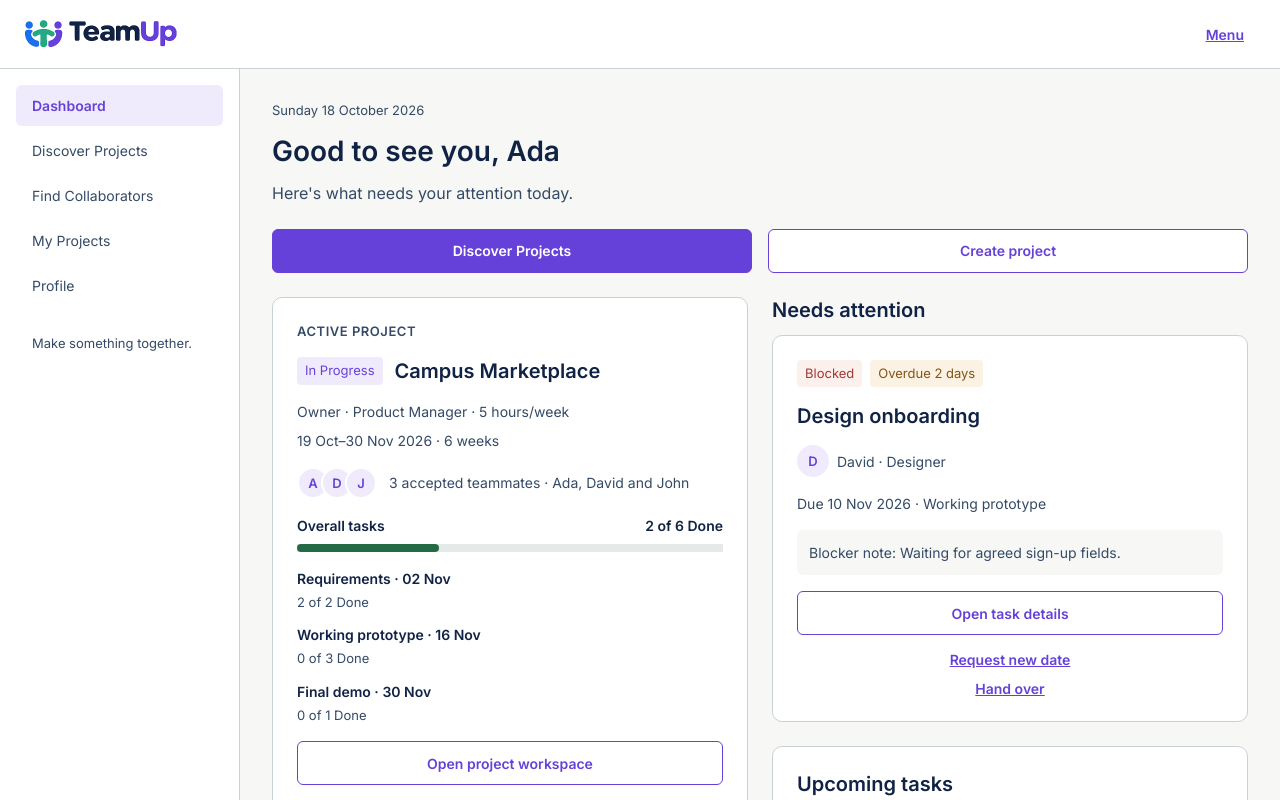
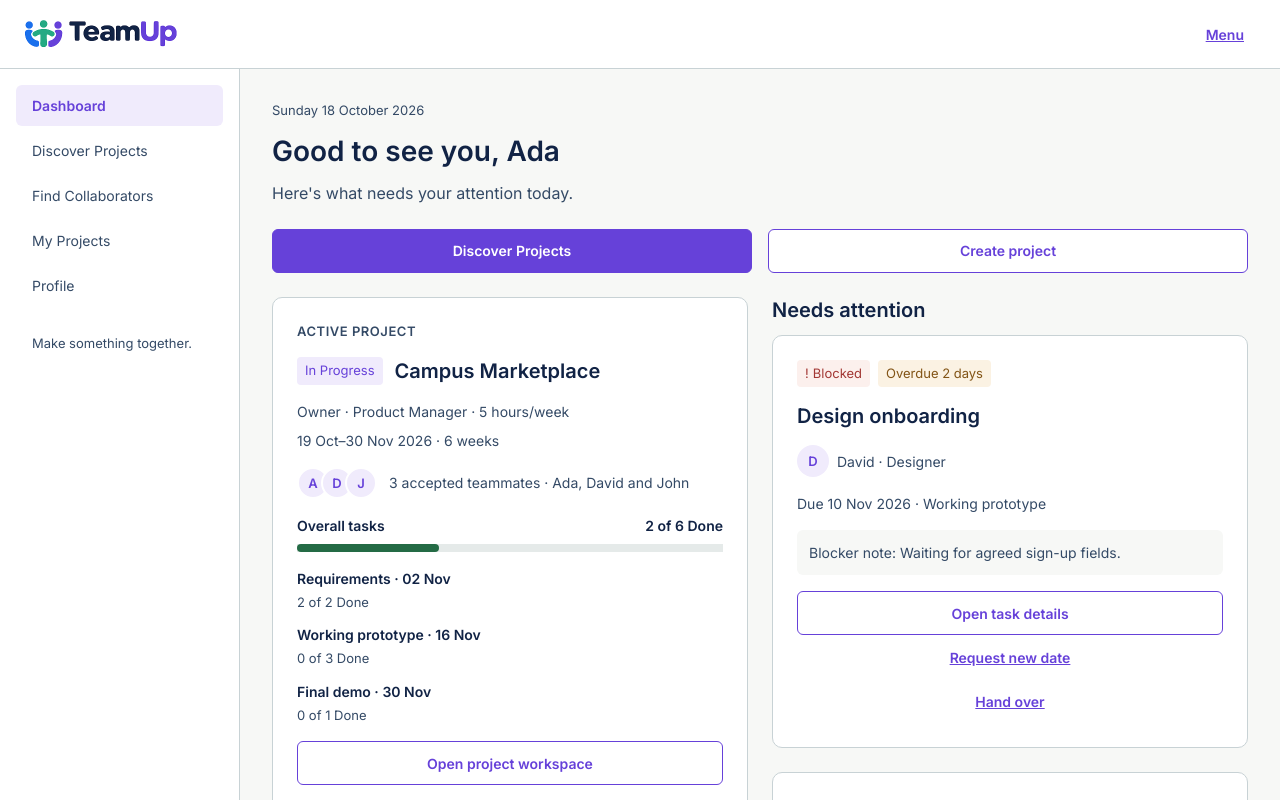
Before and after one commit to teamup-lattice/teamup-frontend, a React (Vite) app: page /dashboard in a window 1280 px wide. Shown: the top 800 px of the page. Built offline with nearby package versions, Linux system fonts and the light colour scheme.

Commit message:
Update styling

```diff
--- a/src/pages/Dashboard/NeedsAttentionCard.jsx
+++ b/src/pages/Dashboard/NeedsAttentionCard.jsx
@@ -16,6 +16,11 @@ function NeedsAttentionCard({ needsAttention }) {
               }`}
               key={status}
             >
+              {isBlocked && (
+                <span className={styles.blockedIcon} aria-hidden="true">
+                  !
+                </span>
+              )}
               {status}
             </span>
           );
--- a/src/pages/Dashboard/NeedsAttentionCard.module.css
+++ b/src/pages/Dashboard/NeedsAttentionCard.module.css
@@ -24,8 +24,20 @@
 }
 
 .blocked {
+  display: inline-flex;
+  align-items: center;
+  gap: var(--space-1);
   background: var(--color-red-light);
   color: var(--color-red);
+}
+
+.blockedIcon {
+  display: inline-flex;
+  align-items: center;
+  justify-content: center;
+  color: currentColor;
+  font-size: var(--font-size-helper);
+  line-height: var(--line-height-text);
 }
 
 .overdue {
@@ -85,12 +97,12 @@
   align-items: center;
   flex-direction: column;
   justify-content: center;
-  gap: var(--space-3);
+  gap: 0;
   width: 100%;
-  margin-top: 0;
+  margin-top: calc(-1 * var(--space-4));
 }
 
 .links a {
-  min-height: auto;
+  min-height: var(--button-height);
   margin-top: 0;
 }
```
